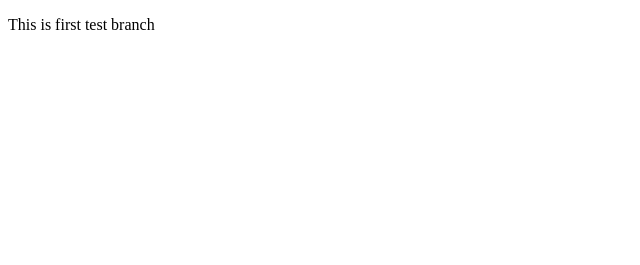
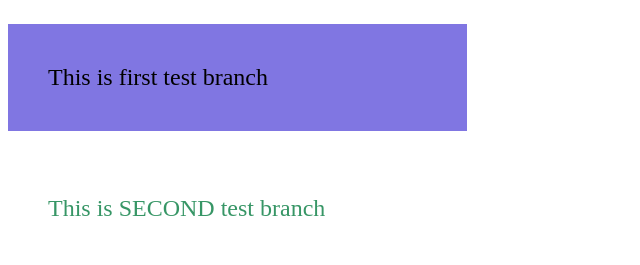
Before and after one commit to VladCheverdin/Test-Git, a plain HTML site: page index.html in a window 1280 px wide. Shown: the whole page, without its empty margins (0-640 px from the left). Drawn offline with Linux system fonts and the light colour scheme.

Commit message:
new commit Second
new commit Second for Yaroslav

```diff
--- a/index.html
+++ b/index.html
@@ -5,10 +5,14 @@
     <meta http-equiv="X-UA-Compatible" content="IE=edge" />
     <meta name="viewport" content="width=device-width, initial-scale=1.0" />
     <title>Test Git</title>
+    <link rel="stylesheet" href="style.css" />
   </head>
   <body>
     <div class="test_block_1">
-      <p>This is first test branch</p>
+      <p class="first_text">This is first test branch</p>
+    </div>
+    <div class="test_block_2">
+      <p class="second_text">This is SECOND test branch</p>
     </div>
   </body>
 </html>
--- /dev/null
+++ b/style.css
@@ -0,0 +1,14 @@
+.first_text {
+    font-size: 24px;
+    font-weight: 500;
+    padding: 40px;
+    background-color: rgb(128, 118, 226);
+    width: 30%;
+}
+
+.second_text {
+    font-size: 24px;
+    font-weight: 500;
+    padding: 40px;
+    color: rgb(55, 150, 102);
+}
```
